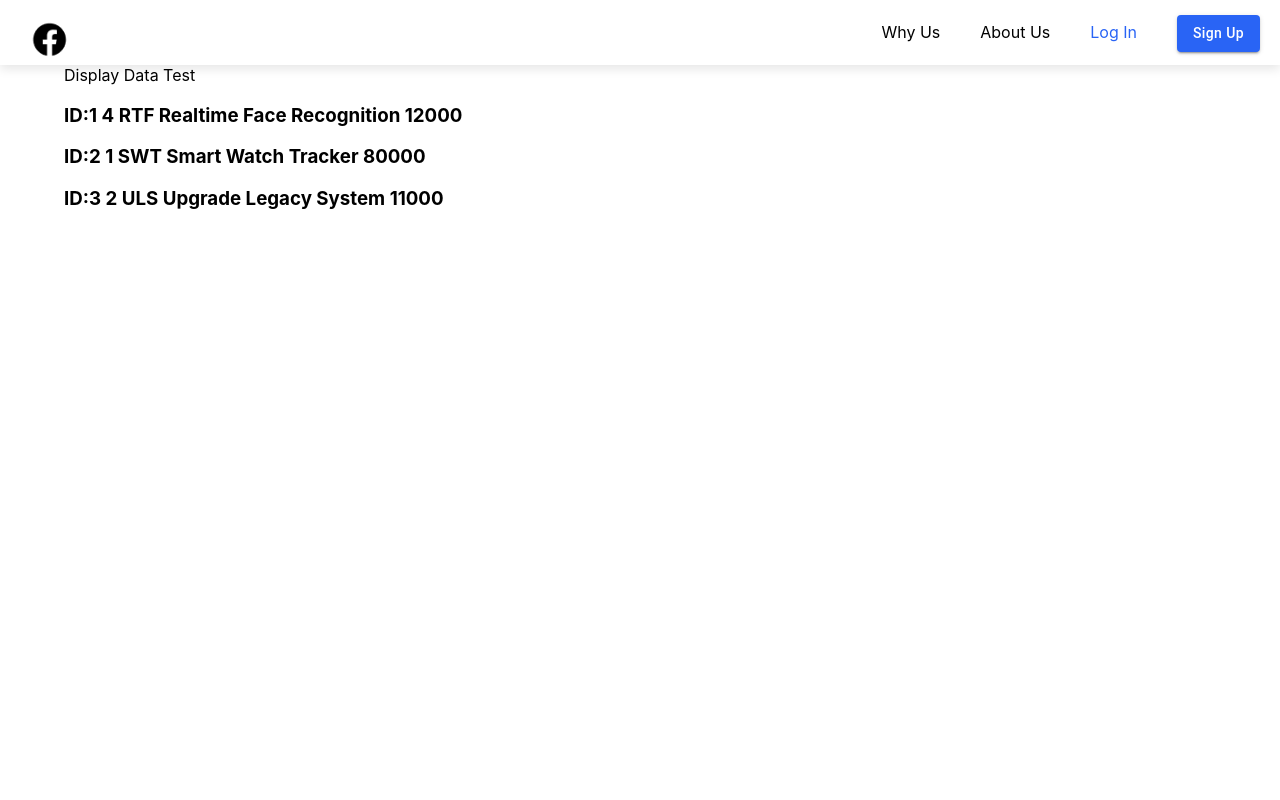
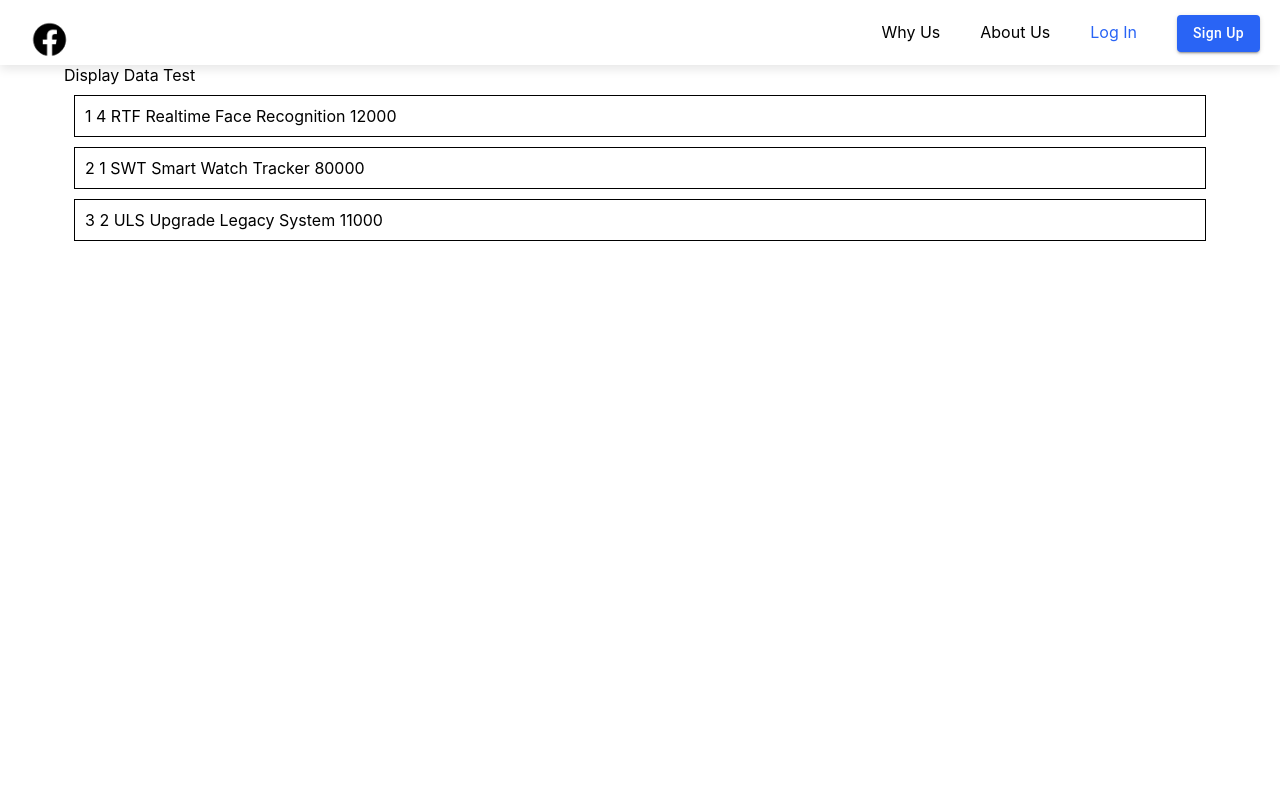
Before and after one commit to wjlingg/TT5_2, a React (Create React App) app: page / in a window 1280 px wide. Shown: the top 800 px of the page. Built offline with nearby package versions, Linux system fonts and the light colour scheme.

Commit message:
Added basic styling and state

```diff
--- a/src/components/Dashboard.js
+++ b/src/components/Dashboard.js
@@ -37,16 +37,18 @@ function Dashboard(user) {
     const { id, user_id, name, description, budget } = currentProject;
 
     return (
-      <h3>
-        ID:{id} {user_id} {name} {description} {budget}
-      </h3>
+      <div className="dashboard-data" key={id}>
+        {id} {user_id} {name} {description} {budget}
+      </div>
     );
   });
 
   return (
     <>
       <div>Display Data Test</div>
-      <div>{displayData}</div>
+      <div className="dashboard">
+        <div>{displayData}</div>
+      </div>
     </>
   );
 }
--- a/src/components/Dashboard.scss
+++ b/src/components/Dashboard.scss
@@ -0,0 +1,11 @@
+.dashboard {
+  display: flex;
+  align-items: left;
+  flex-direction: column;
+}
+
+.dashboard-data {
+  border: 1px solid black;
+  margin: 10px;
+  padding: 10px;
+}
```
